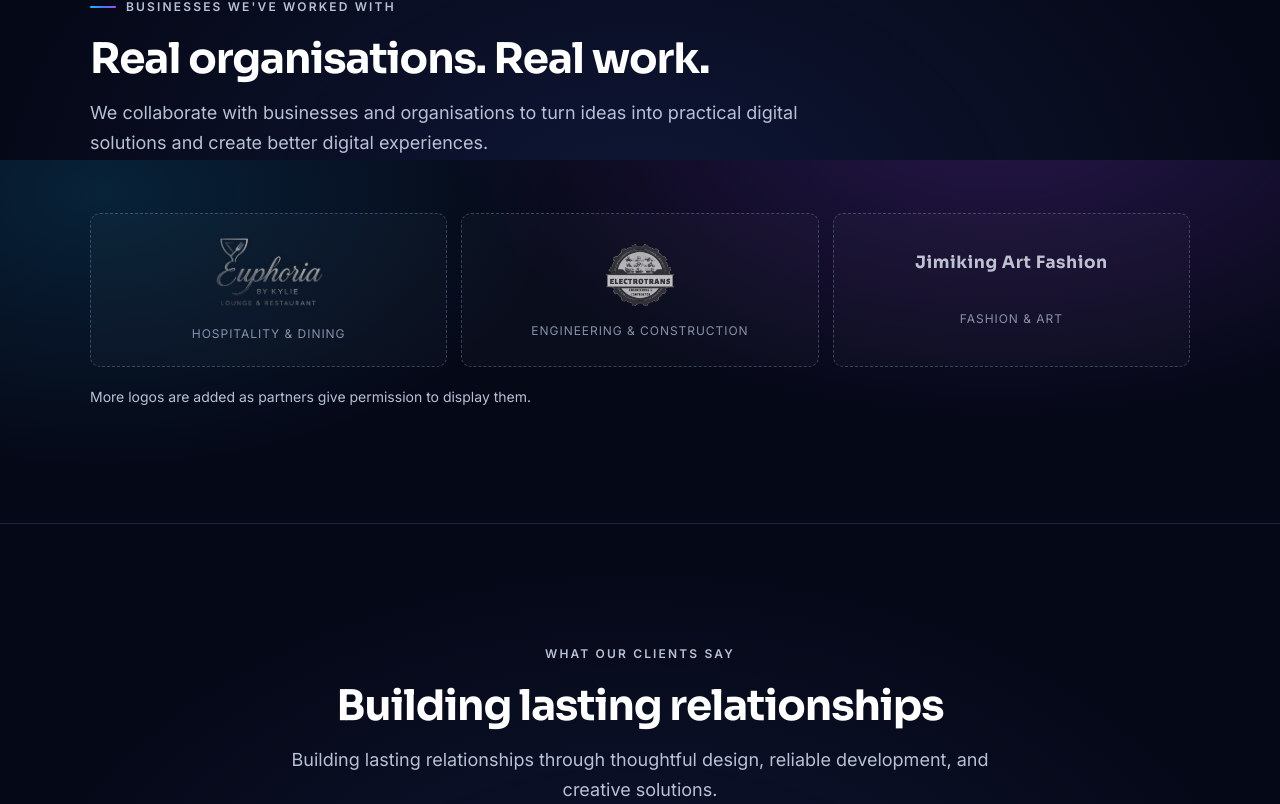
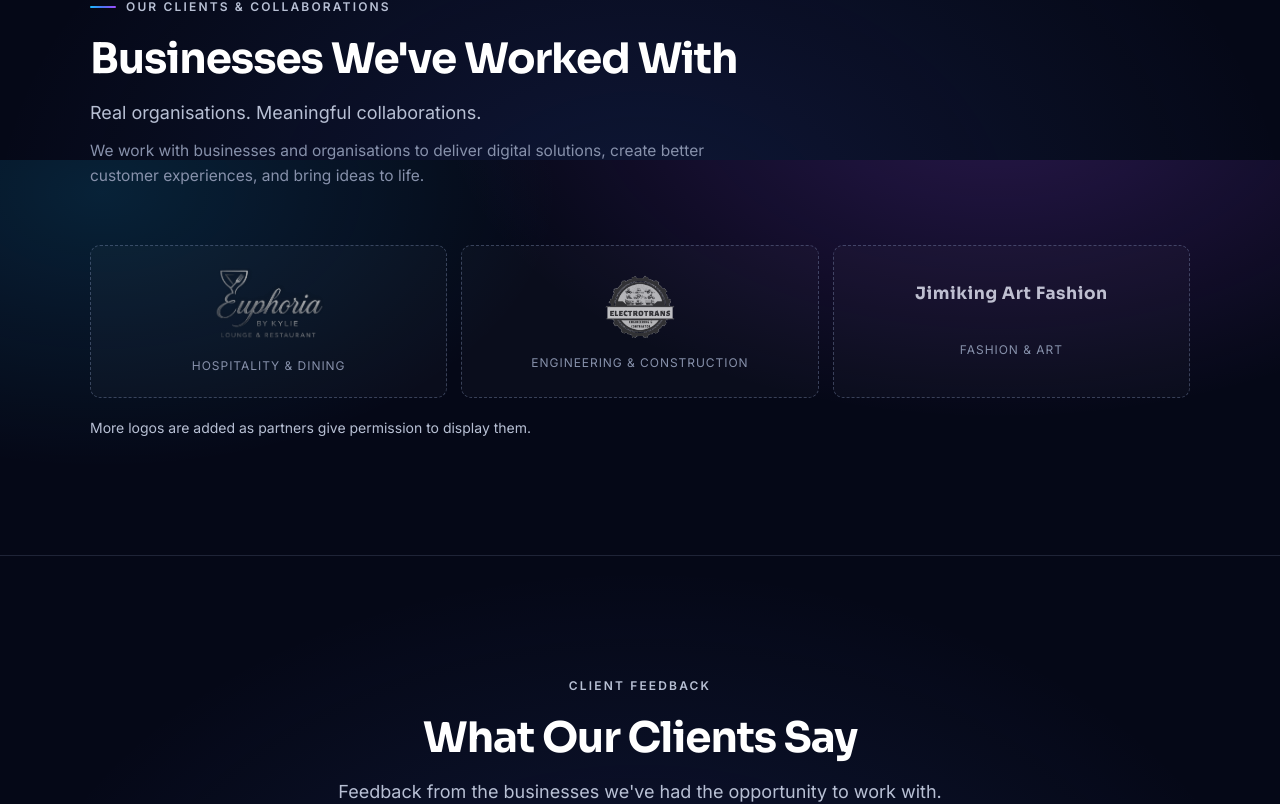
Before and after one commit to temmyadekunle/Nexavora-Tech, a Next.js app: page / in a window 1280 px wide. Shown: the part 4640-5444 px from the top of the page. Built offline with nearby package versions, Linux system fonts and the light colour scheme.

Commit message:
homepage: sharpen client credibility copy, restructure section headings, single testimonial heading

```diff
--- a/app/globals.css
+++ b/app/globals.css
@@ -215,6 +215,18 @@ ol {
   margin-top: 16px;
   color: var(--muted);
   font-size: clamp(15px, 1.6vw, 18px);
+}
+
+.section-desc {
+  margin-top: 10px;
+  color: var(--muted-2);
+  font-size: clamp(14px, 1.4vw, 15.5px);
+  max-width: 640px;
+}
+
+.section-head--center .section-desc {
+  margin-left: auto;
+  margin-right: auto;
 }
 
 .grad-text {
--- a/components/sections/Proof.tsx
+++ b/components/sections/Proof.tsx
@@ -159,11 +159,12 @@ export function Clients() {
     <section className="section section--line" id="our-clients">
       <div className="container">
         <div className="section-head">
-          <span className="eyebrow">Businesses We&apos;ve Worked With</span>
-          <h2 className="section-title">Real organisations. Real work.</h2>
-          <p className="section-lead">
-            We collaborate with businesses and organisations to turn ideas into practical digital
-            solutions and create better digital experiences.
+          <span className="eyebrow">Our Clients &amp; Collaborations</span>
+          <h2 className="section-title">Businesses We&apos;ve Worked With</h2>
+          <p className="section-lead">Real organisations. Meaningful collaborations.</p>
+          <p className="section-desc">
+            We work with businesses and organisations to deliver digital solutions, create better
+            customer experiences, and bring ideas to life.
           </p>
         </div>
 
@@ -213,11 +214,10 @@ export function Testimonials() {
     <section className="section section--line" id="testimonials">
       <div className="container">
         <div className="section-head section-head--center">
-          <span className="eyebrow">What Our Clients Say</span>
-          <h2 className="section-title">Building lasting relationships</h2>
+          <span className="eyebrow">Client Feedback</span>
+          <h2 className="section-title">What Our Clients Say</h2>
           <p className="section-lead">
-            Building lasting relationships through thoughtful design, reliable development, and
-            creative solutions.
+            Feedback from the businesses we&apos;ve had the opportunity to work with.
           </p>
         </div>
 
```
